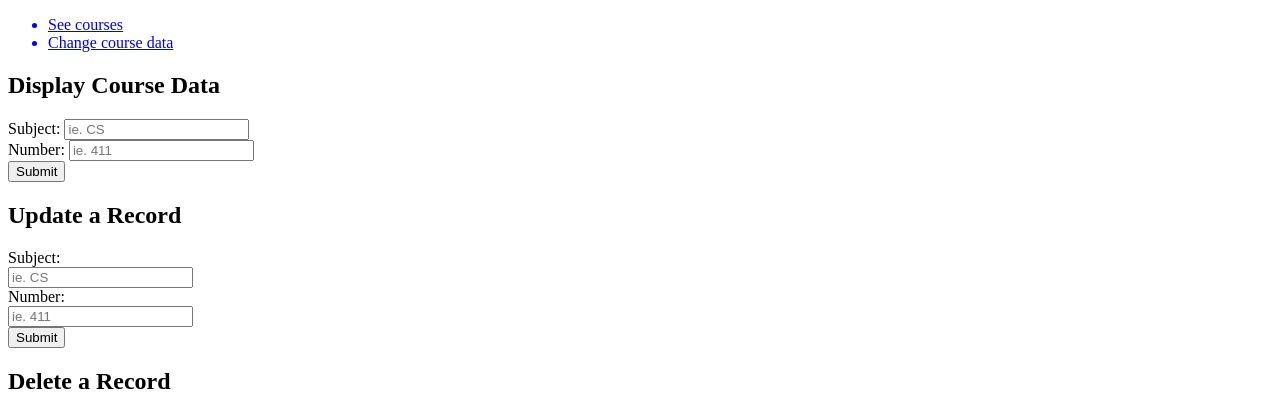
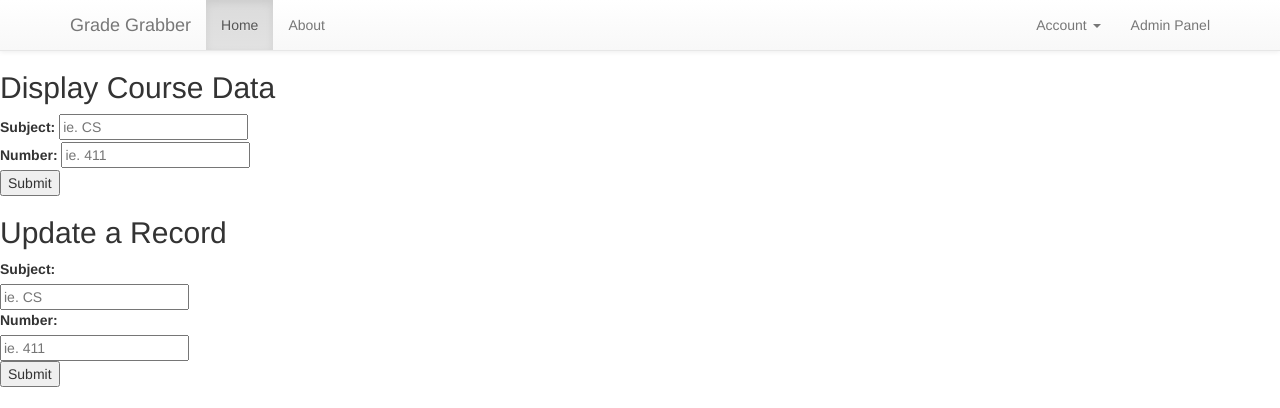
Before and after one commit to thirawr/grade-grabber, a Flask app: page /modify in a window 1280 px wide. Shown: the top 408 px of the page. Run offline with Flask 2, Linux system fonts and the light colour scheme; some libraries are stand-ins or nearby versions.

Commit message:
Nav bar on layout, index search

```diff
--- a/templates/layout.html
+++ b/templates/layout.html
@@ -1,13 +1,54 @@
 <!DOCTYPE html>
 <html>
 <head>
+    <meta charset="utf-8">
+    <meta http-equiv="X-UA-Compatible" content="IE=edge">
+    <meta name="viewport" content="width=device-width, initial-scale=1">
+    <!-- The above 3 meta tags *must* come first in the head; any other head content must come *after* these tags -->
     <title>Grade Grabber</title>
+
+    <!-- Latest compiled and minified CSS -->
+    <link rel="stylesheet" href="https://maxcdn.bootstrapcdn.com/bootstrap/3.3.6/css/bootstrap.min.css" integrity="sha384-1q8mTJOASx8j1Au+a5WDVnPi2lkFfwwEAa8hDDdjZlpLegxhjVME1fgjWPGmkzs7" crossorigin="anonymous">
+
+    <!-- Optional theme -->
+    <link rel="stylesheet" href="https://maxcdn.bootstrapcdn.com/bootstrap/3.3.6/css/bootstrap-theme.min.css" integrity="sha384-fLW2N01lMqjakBkx3l/M9EahuwpSfeNvV63J5ezn3uZzapT0u7EYsXMjQV+0En5r" crossorigin="anonymous">
+
+    <link rel="stylesheet" type="text/css" href="/static/style.css">
   </head>
 
-<ul>
-	<a href="/"><li>See courses</li></a>
-	<a href="/modify"><li>Change course data</li></a>
+	<body>
+	<!-- Fixed navbar -->
+	<nav class="navbar navbar-default navbar-static-top">
+	  <div class="container">
+	    <div class="navbar-header">
+	      <button type="button" class="navbar-toggle collapsed" data-toggle="collapse" data-target="#navbar" aria-expanded="false" aria-controls="navbar">
+	        <span class="sr-only">Toggle navigation</span>
+	        <span class="icon-bar"></span>
+	        <span class="icon-bar"></span>
+	        <span class="icon-bar"></span>
+	      </button>
+	      <a class="navbar-brand" href="#">Grade Grabber</a>
+	    </div>
+	    <div id="navbar" class="navbar-collapse collapse">
+	      <ul class="nav navbar-nav">
+	        <li class="active"><a href="/">Home</a></li>
+	        <li><a href="#about">About</a></li>
 	      </ul>
+	      <ul class="nav navbar-nav navbar-right">
+	        <li class="dropdown">
+	          <a href="#" class="dropdown-toggle" data-toggle="dropdown" role="button" aria-haspopup="true" aria-expanded="false">Account <span class="caret"></span></a>
+	          <ul class="dropdown-menu">
+	            <li><a href="#">Profile</a></li>
+	            <li><a href="#">Settings</a></li>
+	            <li role="separator" class="divider"></li>
+	            <li><a href="#">Log out</a></li>
+	          </ul>
+	        </li>
+	        <li><a href="../navbar-static-top/">Admin Panel</a></li>
+	      </ul>
+	    </div><!--/.nav-collapse -->
+	  </div>
+	</nav>
 
 	{% with messages = get_flashed_messages() %}
 		{% if messages %}
@@ -18,5 +59,9 @@
 		{% endif %}
 	{% endwith %}
 
+
 	{% block body %}{% endblock %}
+
+
+	</body>
 </html>
```
Also changed, not shown: templates/index.html (+7 -55 lines). Lines whose indentation alone changed are shown as unchanged.
